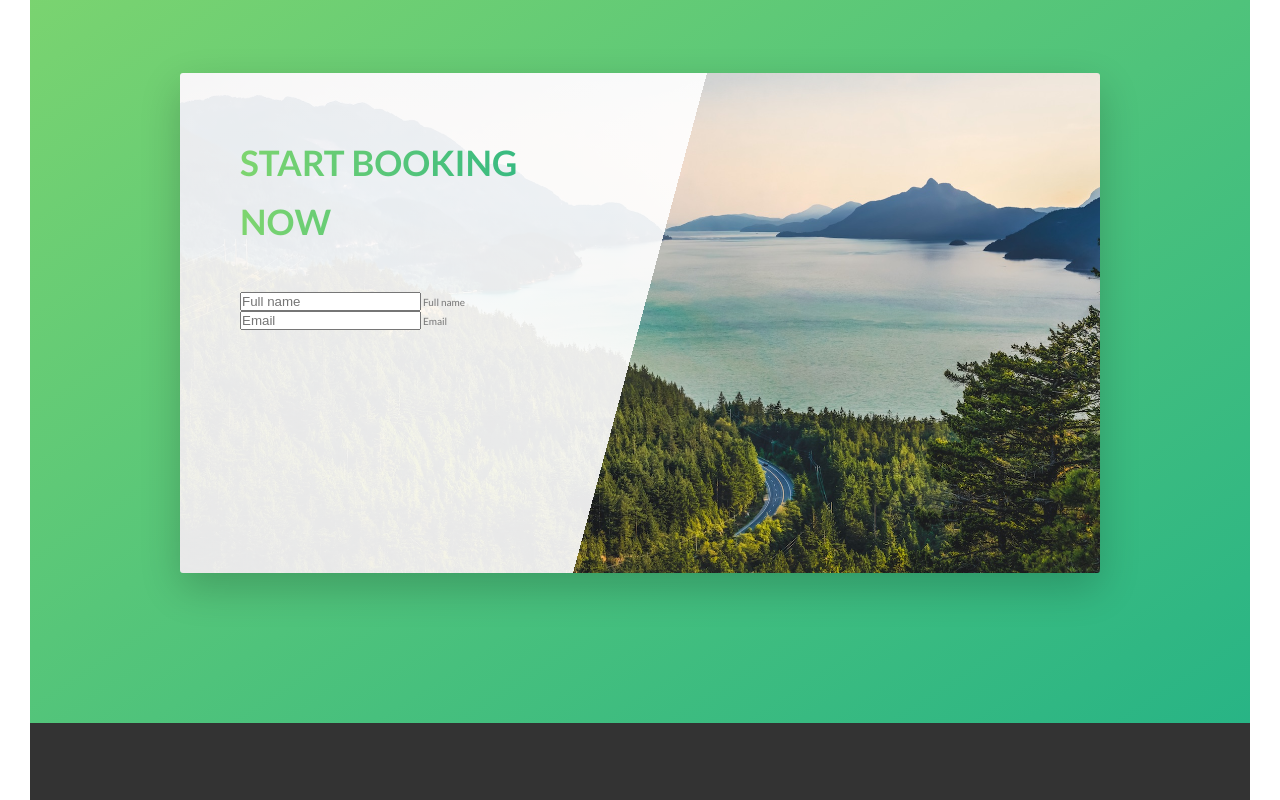
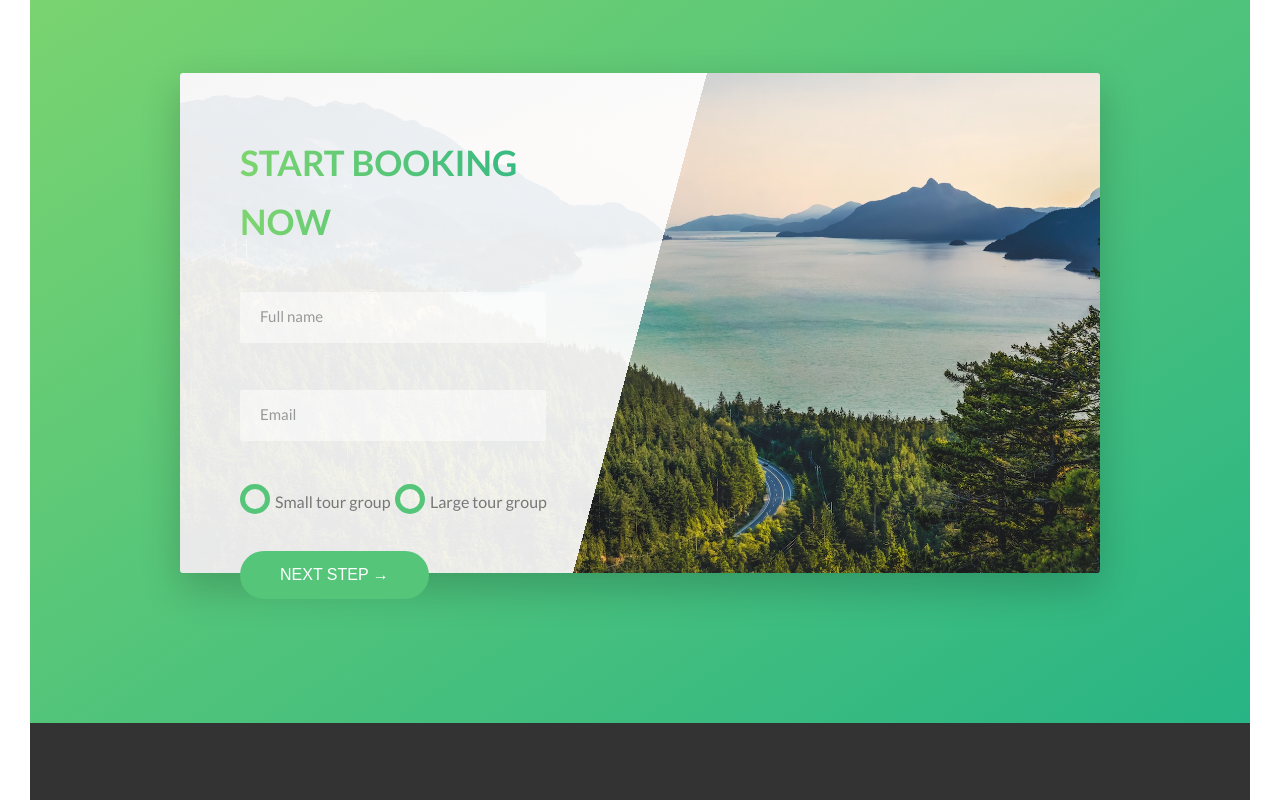
Before and after one commit to chrisgartsen/udemy-css-course, a website: page natours/index.html in a window 1280 px wide. Shown: the part 4900-5700 px from the top of the page. Drawn offline with Linux system fonts and the light colour scheme.

Commit message:
Add booking form

```diff
--- a/natours/index.html
+++ b/natours/index.html
@@ -333,6 +333,36 @@
                   />
                   <label for="email" class="form__label">Email</label>
                 </div>
+
+                <div class="form__group">
+                  <div class="form__radio-group">
+                    <input
+                      type="radio"
+                      name="tour-group"
+                      id="small"
+                      class="form__radio-input"
+                    />
+                    <label for="small" class="form__radio-label"
+                      ><span class="form__radio-button"></span> Small tour
+                      group</label
+                    >
+                  </div>
+                  <div class="form__radio-group u-margin-bottom-sm">
+                    <input
+                      type="radio"
+                      name="tour-group"
+                      id="large"
+                      class="form__radio-input"
+                    />
+                    <label for="large" class="form__radio-label"
+                      ><span class="form__radio-button"></span>Large tour
+                      group</label
+                    >
+                  </div>
+                </div>
+                <div class="form__group">
+                  <button class="btn btn--primary">Next step &rarr;</button>
+                </div>
               </form>
             </div>
           </div>
--- a/natours/sass/components/_button.scss
+++ b/natours/sass/components/_button.scss
@@ -1,4 +1,5 @@
 .btn {
+  &,
   &:link,
   &:visited {
     display: inline-block;
@@ -8,6 +9,9 @@
     border-radius: 10rem;
     transition: all 0.2s;
     font-size: $default-font-size;
+
+    border: none;
+    cursor: pointer;
   }
 
   &--white {
@@ -25,7 +29,9 @@
     box-shadow: 0 1rem 2rem rgba(0, 0, 0, 0.2);
   }
 
-  &:active {
+  &:active,
+  &:focus {
+    outline: none;
     transform: translateY(-1px);
     box-shadow: 0 0.5rem 1rem rgba(0, 0, 0, 0.2);
   }
--- /dev/null
+++ b/natours/sass/components/_form.scss
@@ -0,0 +1,94 @@
+.form {
+  &__group:not(:last-child) {
+    margin-bottom: 2rem;
+  }
+
+  &__input {
+    font-family: inherit;
+    color: inherit;
+    font-size: 1.5rem;
+    padding: 1.5rem 2rem;
+    border-radius: 2px;
+    background-color: rgba($color-white, 0.5);
+    border: none;
+    border-bottom: 3px solid transparent;
+    width: 90%;
+    display: block;
+    transition: all 0.3s;
+
+    &:focus {
+      outline: none;
+      box-shadow: 0 1rem 2rem rgba($color-black, 0.1);
+      border-bottom: 3px solid $color-primary;
+    }
+
+    &:focus:invalid {
+      border-bottom: 3px solid $color-secondary-dark;
+    }
+
+    &::-webkit-input-placeholder {
+      color: $color-grey-dark-2;
+    }
+  }
+
+  &__label {
+    font-size: 1.2rem;
+    font-weight: bold;
+    margin-left: 2rem;
+    margin-top: 0.7rem;
+    display: block;
+    transition: all 0.3s;
+  }
+
+  &__input:placeholder-shown + &__label {
+    opacity: 0;
+    visibility: hidden;
+    transform: translateY(-4rem);
+  }
+
+  &__radio-group {
+    width: 45%;
+    display: inline-block;
+  }
+
+  &__radio-label {
+    font-size: $default-font-size;
+    cursor: pointer;
+    position: relative;
+    padding-left: 3.5rem;
+  }
+
+  &__radio-button {
+    height: 3rem;
+    width: 3rem;
+    border: 5px solid $color-primary;
+    display: inline-block;
+    border-radius: 50%;
+    position: absolute;
+    left: 0;
+    top: -0.8rem;
+
+    &::after {
+      content: "";
+      background-color: $color-primary;
+      display: block;
+      position: absolute;
+      top: 50%;
+      left: 50%;
+      transform: translate(-50%, -50%);
+      border-radius: 50%;
+      height: 1.3rem;
+      width: 1.3rem;
+      opacity: 0;
+      transition: opacity 0.2s;
+    }
+  }
+
+  &__radio-input:checked + &__radio-label &__radio-button::after {
+    opacity: 1;
+  }
+
+  &__radio-input {
+    display: none;
+  }
+}
--- a/natours/sass/style.scss
+++ b/natours/sass/style.scss
@@ -1,21 +1,22 @@
-@import 'abstracts/variables';
-@import 'abstracts/functions';
-@import 'abstracts/mixins';
+@import "abstracts/variables";
+@import "abstracts/functions";
+@import "abstracts/mixins";
 
-@import 'base/base';
-@import 'base/animations';
-@import 'base/typography';
-@import 'base/utilities';
+@import "base/base";
+@import "base/animations";
+@import "base/typography";
+@import "base/utilities";
 
-@import 'components/button';
-@import 'components/composition';
-@import 'components/feature-box';
-@import 'components/card';
-@import 'components/story';
-@import 'components/bg-video';
+@import "components/button";
+@import "components/composition";
+@import "components/feature-box";
+@import "components/card";
+@import "components/story";
+@import "components/bg-video";
+@import "components/form";
 
-@import 'layout/header';
-@import 'layout/grid';
-@import 'layout/_footer.scss';
+@import "layout/header";
+@import "layout/grid";
+@import "layout/_footer.scss";
 
-@import 'pages/home';
+@import "pages/home";
```
Also changed, not shown: natours/css/style.css.
